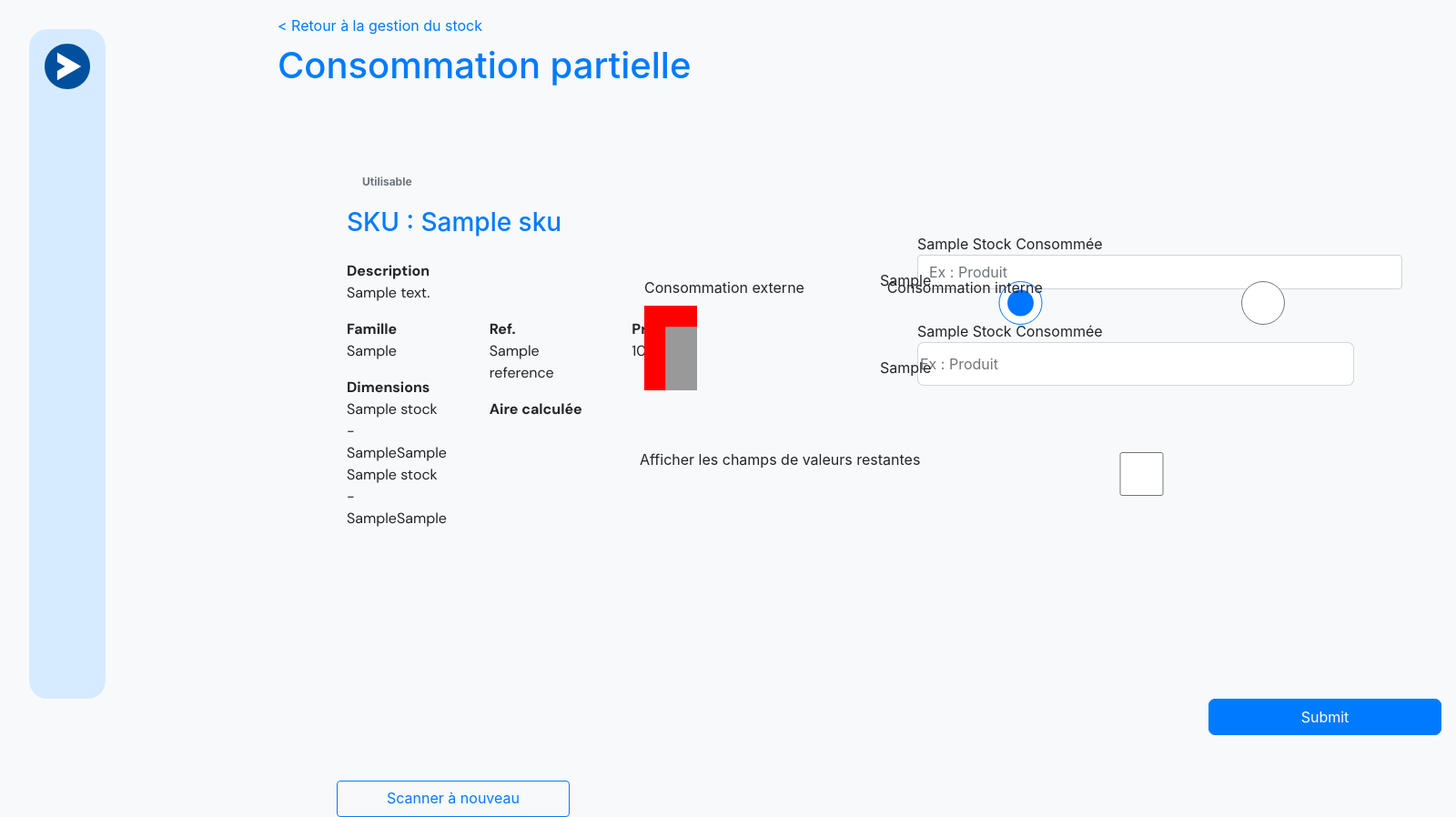
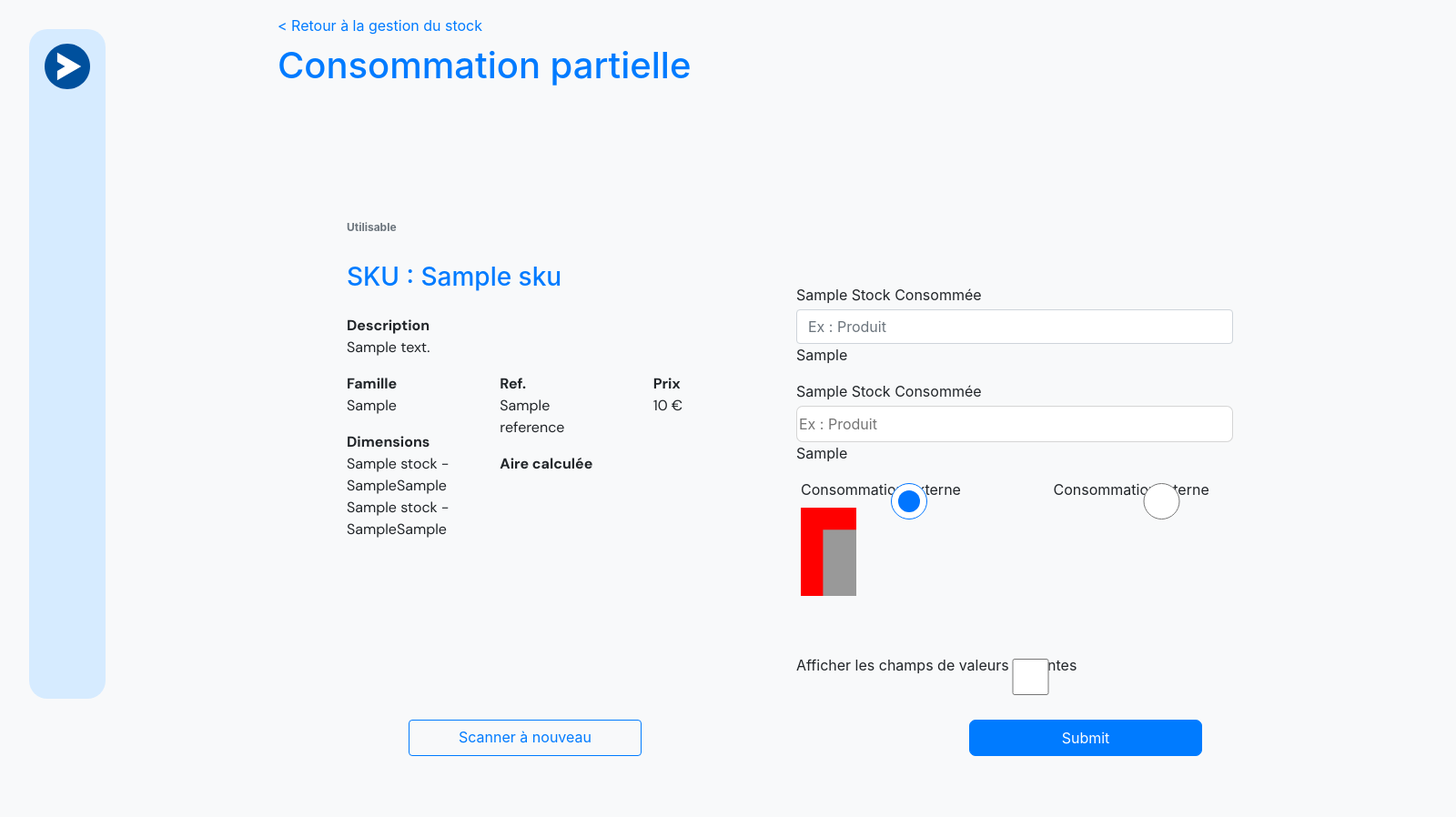
Before and after one commit to mathysfrc/Inventary, a Symfony app: template templates/consommation/index.html.twig in a window 1600 px wide. Shown: the whole page at 91% size. After the commit the page ends 831 px from the top, so only its background shows below. Run offline with Twig, Linux system fonts and the light colour scheme; the template is opened without the code that fills it: most values are stand-ins (such as "Sample title", 1, 10 or a date in 2020); style sheets or scripts are compiled from the project's sources; some libraries are stand-ins or nearby versions.

Commit message:
modifs css responsive avec la douchette

```diff
--- a/assets/styles/partielle.scss
+++ b/assets/styles/partielle.scss
@@ -57,32 +57,19 @@ P.card-text {
 }
 
 
-.inutilisable,
-.utilisable {
-    position: absolute;
-    bottom: 24rem;
-    left: 2rem;
-}
-
-
 .card-reference {
     width: 35rem;
 }
 
 .re-scan {
-    position: absolute;
-    top: 4.5rem;
-    left: 2rem;
     width: 16rem;
     height: 2.5rem;
+    margin-left: 9rem;
 
 }
 
 
 .validation {
-    position: absolute;
-    top: 25rem;
-    left: 14rem;
     width: 16rem;
     height: 2.5rem;
     justify-self: center;
@@ -104,9 +91,21 @@ P.card-text {
 }
 
 div.modif-col {
-    position: absolute;
-    left: 43rem;
-    top: 15rem !important;
+    margin-top: 10rem;
+    display: flex;
+    justify-content: center;
+}
+
+.form-control, .size1, .size2 {
+    width: 30rem !important;
+}
+
+.input-valeur {
+    margin: auto;
+}
+
+.card-element {
+    display: flex;
 }
 
 
@@ -133,62 +132,13 @@ input {
     }
 
     .re-scan {
-        position: absolute;
-        top: 15rem;
-        left: 5rem;
         width: 16rem;
         height: 2.5rem;
+        margin-left: 9rem;
 
     }
 
 
-    input {
-        position: absolute;
-        left: 20rem;
-        height: 3rem;
-    }
-
-    .size1 {
-        position: absolute;
-        top: 2.5rem;
-        width: 90%;
-    }
-
-    .size1Unit {
-        position: absolute;
-        top: 3.5rem;
-        left: 16.5rem;
-    }
-
-    .size2Unit {
-        position: absolute;
-        top: 8rem;
-        left: 16.5rem;
-    }
-
-    .size2 {
-        position: absolute;
-        top: 7rem;
-        width: 90%;
-
-    }
-
-
-    .size2rest {
-        position: absolute;
-        top: 6rem;
-    }
-
-    input.validation {
-        position: absolute;
-        top: 33rem !important;
-        left: 40rem !important;
-    }
-
-    label.text {
-        position: absolute;
-        left: 40rem;
-    }
 
     a.bout-recep {
         margin-top: 21rem;
@@ -225,21 +175,6 @@ input {
         top: 15rem;
     }
 
-    .validation {
-        position: absolute !important;
-        left: 38% !important;
-        top: 10% !important;
-    }
-
-    label.size1rest {
-        position: absolute;
-        left: 20rem;
-    }
-
-    label.size2rest {
-        position: absolute;
-        left: 20rem;
-    }
 
 }
 
--- a/templates/consommation/index.html.twig
+++ b/templates/consommation/index.html.twig
@@ -1,10 +1,9 @@
 {% extends 'base.html.twig' %}
 
-{% block title %}Consommation
-{% endblock %}
+{% block title %}Consommation{% endblock %}
 
 {% block stylesheets %}
-	{{ parent()}}
+	{{ parent() }}
 	{{ encore_entry_link_tags('partielle') }}
 {% endblock %}
 
@@ -18,15 +17,20 @@
 				</a>
 				<h1 class=" fw-bold text-primary">Consommation partielle</h1>
 			</div>
+			<div class="card-element">
 				<div class="card-body">
-
-
+				<div class="mb-4">
+							{% if stock.status == "Inutilisable" %}
+								<span class="inutilisable badge custom-w p-2 px-3 text-bg-danger text-white">Inutilisable</span>
+							{% else %}
+								<span class="utilisable badge custom-w p-2 px-3 text-bg-success text-secondary">Utilisable</span>
+							{% endif %}
+						</div>
 					<h3 class="card-title text-primary ml-3 mb-4">SKU : {{ stock.SKU }}</h3>
-			<p class="card-text"><span class="span-text">Description </span> </br> {{ stock.description }}</p>
+					<p class="card-text"><span class="span-text">Description </span><br/> {{ stock.description }}</p>
 					<div class="row">
 						<div class="col">
-						<p class="card-text"><span class="span-text" id="productFamilyInput">Famille </span></br> {{stock.productFamily}}</p>
-
+							<p class="card-text"><span class="span-text" id="productFamilyInput">Famille </span><br/> {{ stock.productFamily }}</p>
 
 							{% if stock.productFamily == 'Support Souple' %}
 								<!-- If product family is 'Support Souple', disable the input for size1 -->
@@ -37,45 +41,40 @@
 								</script>
 							{% endif %}
 
-						<p class="card-text"><span class="span-text">Dimensions </span></br>
-							{{stock.size1Name}} - {{ stock.size1 }}{{ stock.size1Unit}} </br>
-							{{stock.size2Name}} - {{ stock.size2 }}{{ stock.size2Unit}}
+							<p class="card-text"><span class="span-text">Dimensions </span><br/>
+								{{ stock.size1Name }} - {{ stock.size1 }}{{ stock.size1Unit }} <br/>
+								{{ stock.size2Name }} - {{ stock.size2 }}{{ stock.size2Unit }}
 							</p>
-						{% if stock.status == "Inutilisable" %}
-							<span class="inutilisable badge custom-w p-2 px-3 text-bg-danger text-white">Inutilisable</span>
-						{% else %}
-							<span class="utilisable badge custom-w p-2 px-3 text-bg-success text-secondary">Utilisable</span>
-						{% endif %}
 						</div>
 						<div class="col">
-						<p class="card-text"><span class="span-text">Ref. </span></br> {{stock.reference}} </p>
-						<p class="card-text"><span class="span-text">Aire calculée </span></br>
+							<p class="card-text"><span class="span-text">Ref. </span><br/> {{ stock.reference }} </p>
+							<p class="card-text"><span class="span-text">Aire calculée </span><br/>
 								{% if stock.surface == null %}
-                                {% if  stock.size1unit == "mm"  and  stock.size2Unit == "m"  %}
-                                    {{ (stock.size1 / 1000)  *  stock.size2 }} m²
-                                {% elseif  stock.size1Unit == 'unité'  and  stock.size2Unit == 'mL'  %}
+									{% if stock.size1unit == "mm" and stock.size2Unit == "m" %}
+										{{ (stock.size1 / 1000) * stock.size2 }} m²
+									{% elseif stock.size1Unit == 'unité' and stock.size2Unit == 'mL' %}
 										{{ (stock.size1 * (stock.size2 / 1000 )) }} L
-                                {% elseif  stock.size1Unit == 'mm'  and  stock.size2Unit == 'mm'  %}
+									{% elseif stock.size1Unit == 'mm' and stock.size2Unit == 'mm' %}
 										{{ (stock.size1 * stock.size2) / 1000000 }} m²
 									{% endif %}
 								{% else %}
-                                {% if  stock.size1unit == "mm"  and  stock.size2Unit == "mm"  %}
+									{% if stock.size1unit == "mm" and stock.size2Unit == "mm" %}
 										{{ stock.surface / 1000000 }} m²
-                                {% elseif  stock.size1Unit == 'unité'  and  stock.size2Unit == 'mL'  %}
-                                    {{ stock.surface / 1000000}} L
+									{% elseif stock.size1Unit == 'unité' and stock.size2Unit == 'mL' %}
+										{{ stock.surface / 1000000 }} L
 									{% endif %}
 								{% endif %}
 							</p>
 						</div>
 						<div class="col">
-						<p class="price-card card-text"><span class="span-text">Prix</span> </br> {{stock.price}} €</p>
+							<p class="price-card card-text"><span class="span-text">Prix</span> <br/> {{ stock.price }} €</p>
 						</div>
 					</div>
 				</div>
 
-		<div class="modif-col col-4">
+				<div class="modif-col col-6">
 					<form action="{{ path('app_stock_update') }}" method="POST" class="p-0">
-				<label class="size1rest restant-mode text mb-1 mt-3 text-capitalize">{{ stock.size1Name }} restante</label>
+						<label class="size1rest restant-mode text mb-1 mt-5 text-capitalize">{{ stock.size1Name }} restante</label>
 						<div class="row restant-mode">
 							<div class="col-auto">
 								<input class="size1" name="size1restant" type="text" placeholder="Ex : Produit" id="size1Input" {% if stock.productFamily == 'Support souple' %} disabled readonly {% endif %}/>
@@ -84,6 +83,7 @@
 								{{ stock.size1Unit }}
 							</div>
 						</div>
+
 							<label class="size2rest restant-mode text mb-1 mt-3 p-0 text-capitalize">{{ stock.size2Name }} restante</label>
 							<div class="row restant-mode">
 								<div class="col-auto">
@@ -94,7 +94,7 @@
 								</div>
 							</div>
 
-				<label class="size1rest consommation-mode text mb-1 mt-3 text-capitalize">{{ stock.size1Name }} consommée</label>
+							<label class="size1rest consommation-mode text mb-1 mt-5 text-capitalize">{{ stock.size1Name }} consommée</label>
 							<div class="row consommation-mode">
 								<div class="col-auto">
 									<input class="size1 form-control" name="size1consommation" type="number" placeholder="Ex : Produit" {% if stock.productFamily == 'Support souple' %} disabled readonly{% endif %}/>
@@ -113,13 +113,14 @@
 								</div>
 							</div>
 
-				{% if  stock.productFamily != 'Support souple' %}
+
+						{% if stock.productFamily != 'Support souple' %}
 							<div class="d-flex row">
 								<div class="col-6 form-check">
 									<input class="form-check-input" type="radio" name="consommationMode" id="consommationModeExternal" value="external" checked>
 									<label class="form-check-label" for="consommationModeExternal">Consommation externe</label>
 									<div class="image-container">
-				<img src= "{{ asset('build/images/external.svg')}}" class="w-25" alt="Image Consommation Externe" id="imageExterne" style="display: none;">
+										<img src="{{ asset('build/images/external.svg')}}" class="w-25" alt="Image Consommation Externe" id="imageExterne" style="display: none;">
 									</div>
 								</div>
 
@@ -135,22 +136,26 @@
 							</div>
 						{% endif %}
 
-<div class="mt-5">
-
+							<div class="mt-5 d-flex justify-between">
 								<input class="form-check-input" type="checkbox" id="showRestant">
 								<label class="form-check-label" for="showRestant">Afficher les champs de valeurs restantes </label>
 							</div>
+						</div>
+					</div>
 
 
-				<input name="SKU" type="hidden" value="{{ stock.SKU }}"/>
-				<input type="submit" class="valid-button validation btn-primary " />
-			</form>
-		</div>
-		<div class="row">
+
+						<div class="row d-flex justify-content-between mt-5">
 							<div class="col-4">
 								<a href="/scan/entry" class="re-scan button-impr btn btn-outline-primary" type="button">Scanner à nouveau</a>
 							</div>
+
+							<div class="col-4">
+								<input name="SKU" type="hidden" value="{{ stock.SKU }}"/>
+								<input type="submit" class="validation btn-primary " />
 							</div>
+						</div>
+					</form>
 		</div>
 	</section>
 
@@ -204,5 +209,4 @@
 		// Assurez-vous que l'état initial est pris en compte
 		toggleFields();
 	</script>
-
 {% endblock %}
```
Also changed, not shown: other parts of assets/styles/partielle.scss (+1 -52 lines), assets/styles/empty.scss (+25 -5 lines), assets/styles/gestion.scss (+31 -43 lines), src/data-matrix/datamatrix-id.png. Lines whose indentation alone changed are shown as unchanged.
